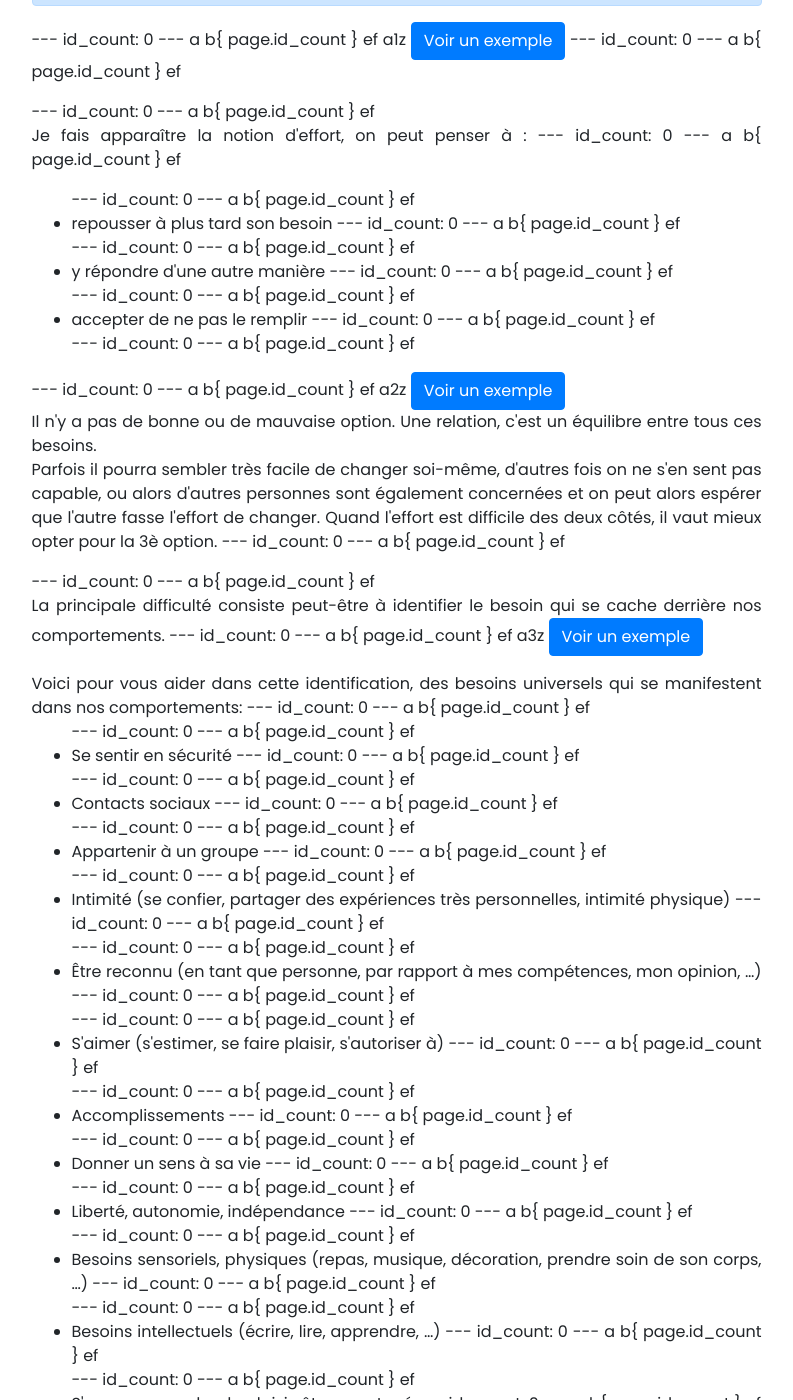
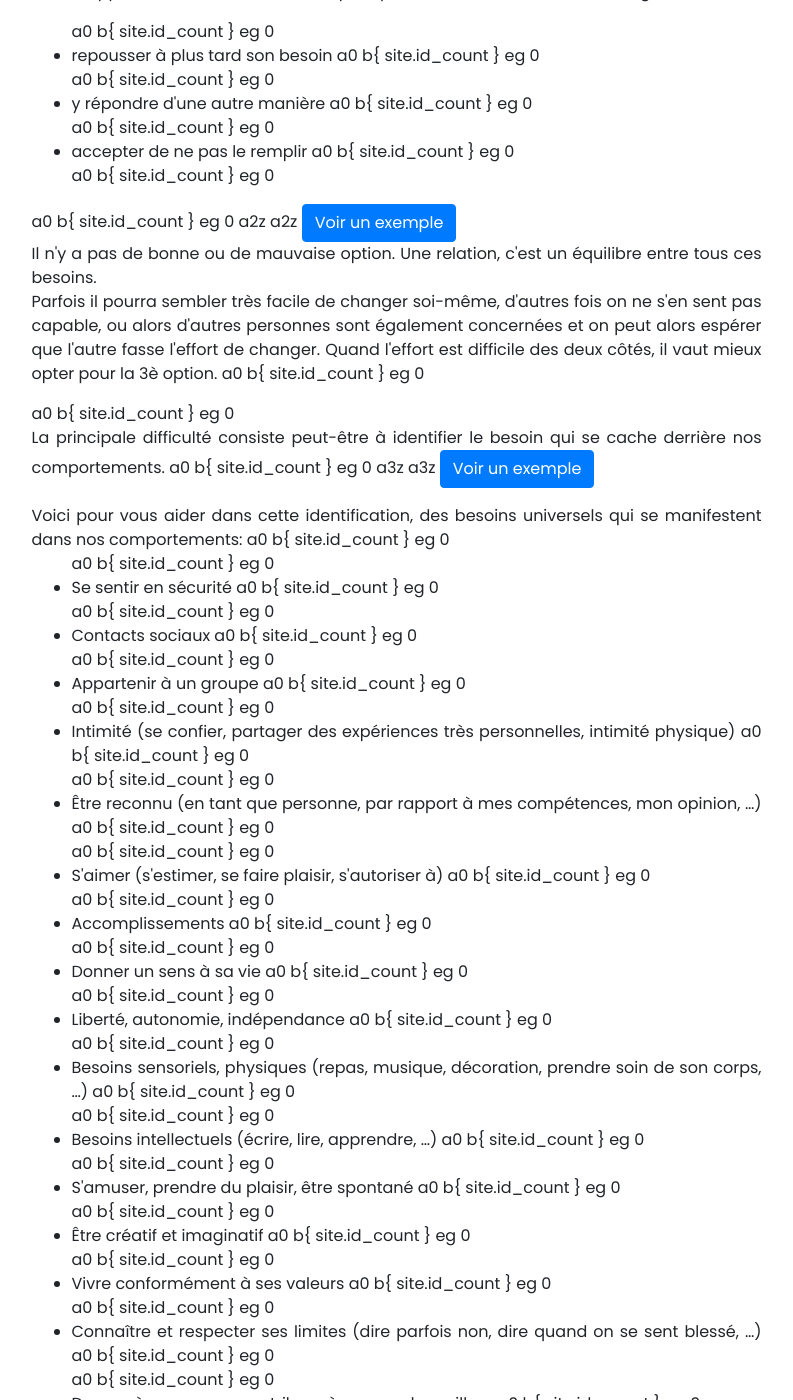
Before and after one commit to OrgaEvolutions/Nathoup.github.io, a Jekyll site: the page built from articles/besoins.html, in a window 1280 px wide and 1400 px high, scrolled down 1292 px. Shown: the whole window, without its empty margins (101-894 px from the left). Built offline with Jekyll 4.4.1, drawn with Linux system fonts in a browser that asks for light colours; nearby versions of some CDN libraries; some web fonts are replaced; some of the changed text lies outside the part shown.

Commit message:
Update article_layout.html

```diff
--- a/_includes/article_layout.html
+++ b/_includes/article_layout.html
@@ -1,11 +1,8 @@
----
-id_count: 0
----
+{% assign id_count2 = 0 %}
 
-
-a{{ page.id_count }}
-b{ page.id_count }
-ef
+a{{ site.id_count }}
+b{ site.id_count }
+eg {{id_count2}}
 {% case include.type %}
   {% when 'paragraphe' %}
     <p>
@@ -18,7 +15,9 @@
   {% when 'fin_passage_important' %}
     </div>
   {% when 'exemple' %}
-    a{% increment include.id_count %}z
+    a{% increment site.id_count %}z
+
+    a{% increment id_count2 %}z
 <a class="btn btn-primary" data-toggle="collapse" href="#collapseExample{{ id_count }}" aria-expanded="false" aria-controls="collapseExample{{ id_count }}">
   Voir un exemple
 </a>
```
